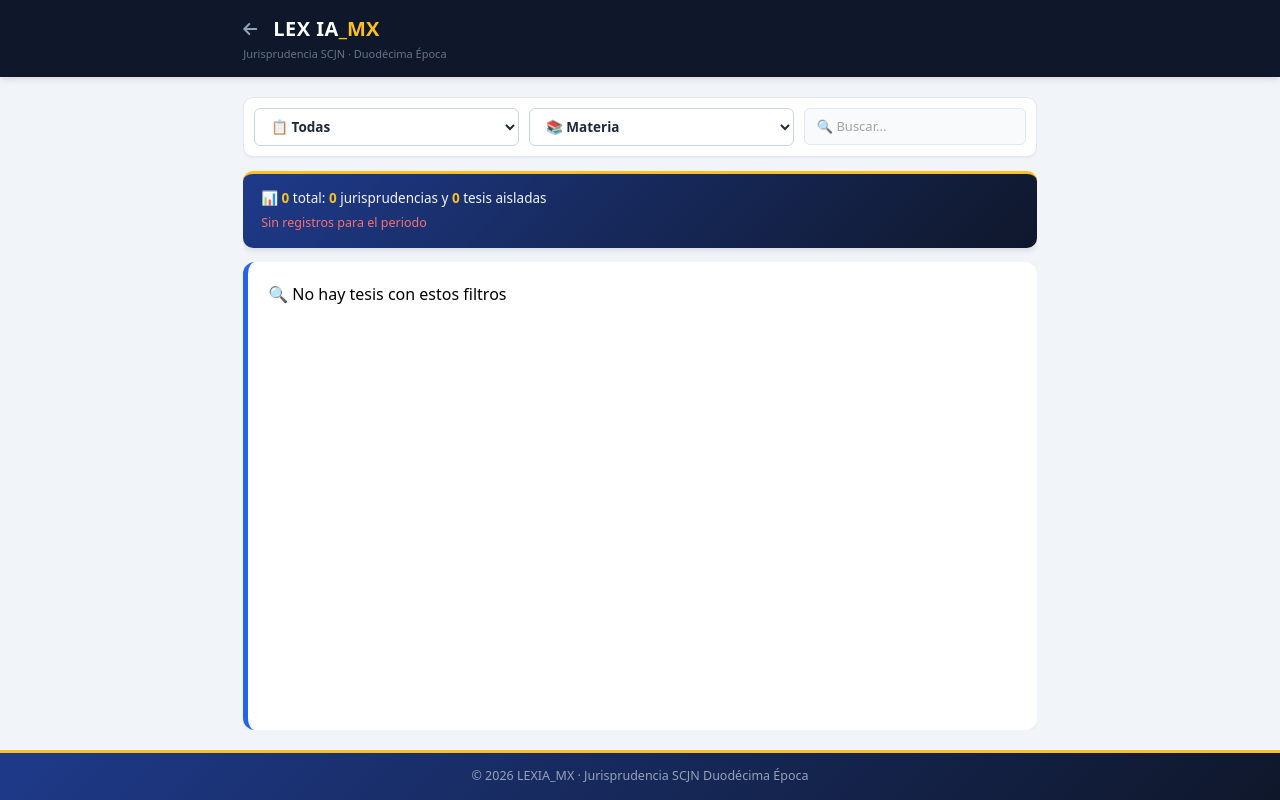
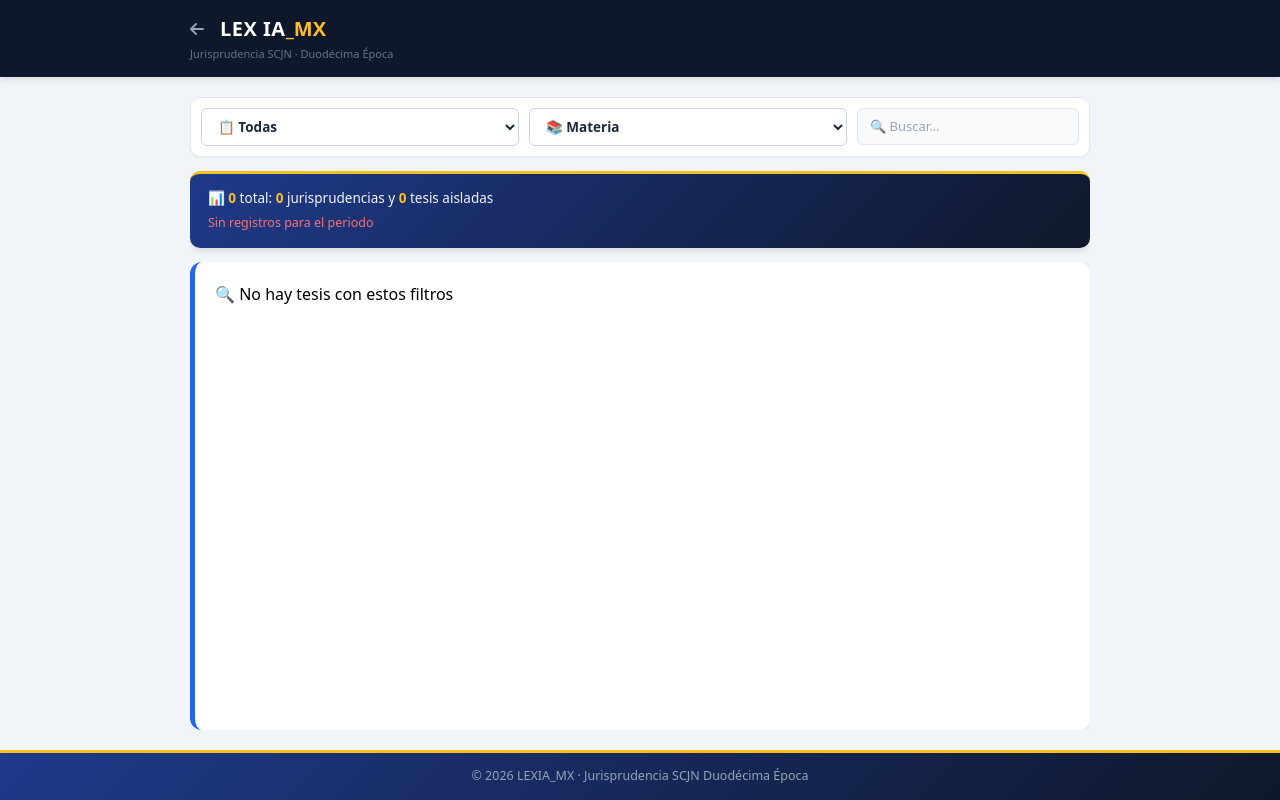
Before and after one commit to Arthebrio/despacho_ia, a Flask app: page /jurisprudencias in a window 1280 px wide. Run offline with Flask 3, Linux system fonts and the light colour scheme; data that the repository does not hold is empty; parts of the project's set-up code (start-up, migrations or seed data) failed here and were passed over; some libraries are stand-ins or nearby versions.

Commit message:
Fix: Actualizar número de WhatsApp en botón flotante

```diff
--- a/static/css/jurisprudencias.css
+++ b/static/css/jurisprudencias.css
@@ -23,7 +23,7 @@ body {
     z-index: 10;
 }
 .header .container-mobile {
-    width: 62%;
+    width: 80%;
     max-width: 900px;
     margin: 0 auto;
     display: flex;
@@ -39,7 +39,7 @@ body {
 /* MESA DE TRABAJO CENTRALIZADA (LIMITADA AL 55%) */
 main.container-mobile {
     flex: 1;
-    width: 62%;         /* Restringe el ancho en laptops y monitores para evitar distorsión */
+    width: 80%;         /* Restringe el ancho en laptops y monitores para evitar distorsión */
     max-width: 900px;   /* Candado horizontal en pantallas gigantes */
     margin: 0 auto;     /* Centra la columna de trabajo en medio del monitor */
     display: flex;
--- a/templates/index.html
+++ b/templates/index.html
@@ -348,7 +348,7 @@
     <!-- ============================================
          BOTÓN WHATSAPP FLOTANTE
     ============================================ -->
-    <a href="https://wa.me/521234567890?text=Me%20interesa%20LexIA%20MX" class="whatsapp-float" target="_blank" rel="noopener noreferrer">
+    <a href="https://wa.me/525644977300?text=Me%20interesa%20Lex_ia%20mx" class="whatsapp-float" target="_blank" rel="noopener noreferrer">
         <i class="fab fa-whatsapp"></i>
     </a>
 
```
